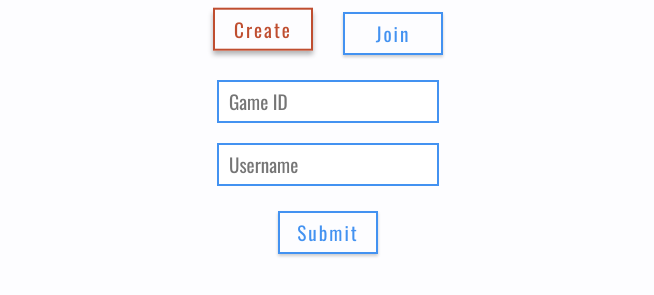
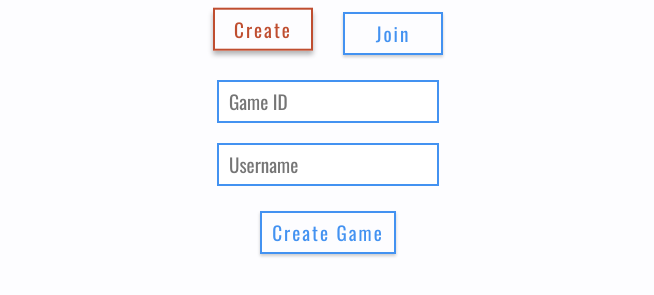
Before and after one commit to PulseDevelopmentGroup/go-spy-go, a React app in the folder web/: page / in a window 1280 px wide. Both pictures are taken after a click on the button "Create". Shown: the part 373-668 px from the top of the page, without its empty margins (312-966 px from the left). Built offline with nearby package versions, Linux system fonts and the light colour scheme; no server answers.

Commit message:
Begin work on server connection

```diff
--- a/web/src/App.jsx
+++ b/web/src/App.jsx
@@ -1,6 +1,8 @@
 import React, { Component } from 'react';
 import { BrowserRouter as Router, Route } from 'react-router-dom';
 import styled from 'styled-components';
+
+import { packMessage } from './utils/socketUtils';
 
 import GlobalStyles from './components/Global';
 import Landing from './Landing';
@@ -26,6 +28,12 @@ export default class App extends Component {
 
     this.state = {
       socket: null,
+    };
+
+    this.createGame = this.createGame.bind(this);
+
+    this.gameFunctions = {
+      createGame: this.createGame,
     };
   }
 
@@ -56,12 +64,33 @@ export default class App extends Component {
     };
   }
 
+  onSocketMessage(message) {
+    console.log('Message recieved');
+    console.log(message);
+  }
+
+  createGame(id, username) {
+    const gameObj = {
+      code: '',
+      username: username,
+    };
+
+    const payload = packMessage('create-game', JSON.stringify(gameObj));
+    this.state.socket.send(payload);
+  }
+
   render() {
     return (
       <Router>
         <Container>
           <GlobalStyles />
-          <Route exact path="/" render={props => <Landing {...props} />} />
+          <Route
+            exact
+            path="/"
+            render={props => (
+              <Landing {...props} gameFunctions={this.gameFunctions} />
+            )}
+          />
         </Container>
       </Router>
     );
--- a/web/src/Landing.jsx
+++ b/web/src/Landing.jsx
@@ -61,6 +61,7 @@ const CreateControls = props => {
         value={props.userName}
         onChange={props.onChange}
       />
+      <SubmitBtn as="input" type="submit" value="Create Game" />
     </>
   );
 };
@@ -80,6 +81,7 @@ const JoinControls = props => {
         value={props.userName}
         onChange={props.onChange}
       />
+      <SubmitBtn as="input" type="submit" value="Join Game" />
     </>
   );
 };
@@ -100,7 +102,7 @@ export default class Landing extends Component {
 
     this.showCreateFields = this.showCreateFields.bind(this);
     this.showJoinFields = this.showJoinFields.bind(this);
-    this.sendGameRequest = this.sendGameRequest.bind(this);
+    this.sendGameRequest = this.handleSubmit.bind(this);
     this.changeHandler = this.changeHandler.bind(this);
   }
 
@@ -118,9 +120,13 @@ export default class Landing extends Component {
     });
   }
 
-  sendGameRequest() {
-    console.log(this.form.current);
-    debugger;
+  handleSubmit() {
+    if (this.state.showCreate) {
+      this.props.gameFunctions.createGame(
+        this.state.gameInfo.gameId,
+        this.state.gameInfo.userName
+      );
+    }
   }
 
   changeHandler(e) {
@@ -161,7 +167,7 @@ export default class Landing extends Component {
         <ConnectFields
           onSubmit={e => {
             e.preventDefault();
-            this.sendGameRequest();
+            this.handleSubmit();
           }}
           ref={this.form}
         >
@@ -187,9 +193,6 @@ export default class Landing extends Component {
               onChange={this.changeHandler}
             />
           )}
-          {(this.state.showCreate || this.state.showJoin) && (
-            <SubmitBtn as="input" type="submit" value="Submit" />
-          )}
         </ConnectFields>
       </StyledLanding>
     );
--- /dev/null
+++ b/web/src/utils/socketUtils.js
@@ -0,0 +1,15 @@
+/**
+ *  Create a payload object for transmission over socket
+ * @param {string} trigger - The type of message
+ * @param {string} data - The payload of the message
+ */
+function packMessage(trigger, data) {
+  return {
+    trigger,
+    data
+  }
+}
+
+export {
+  packMessage
+}
```
